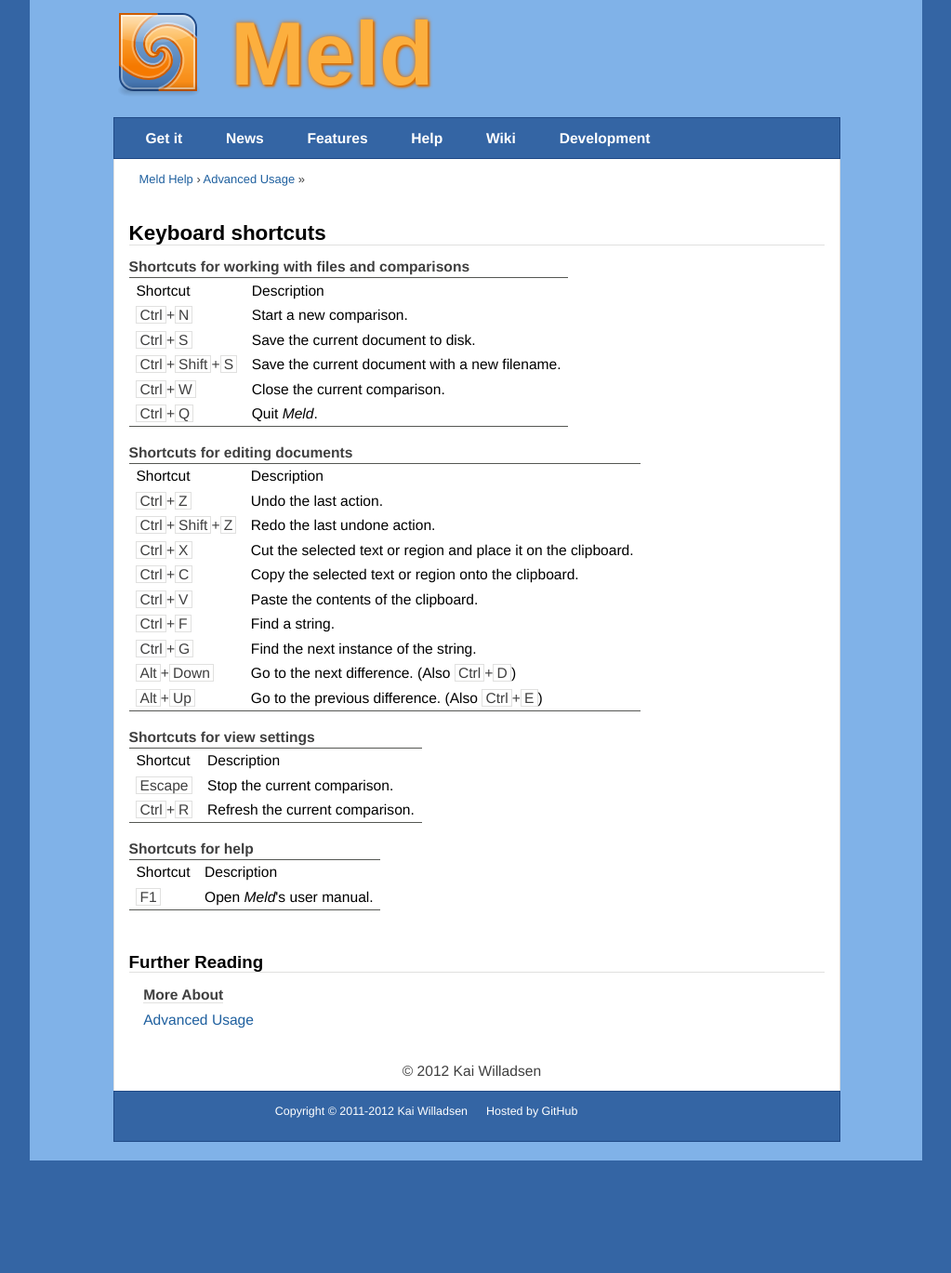
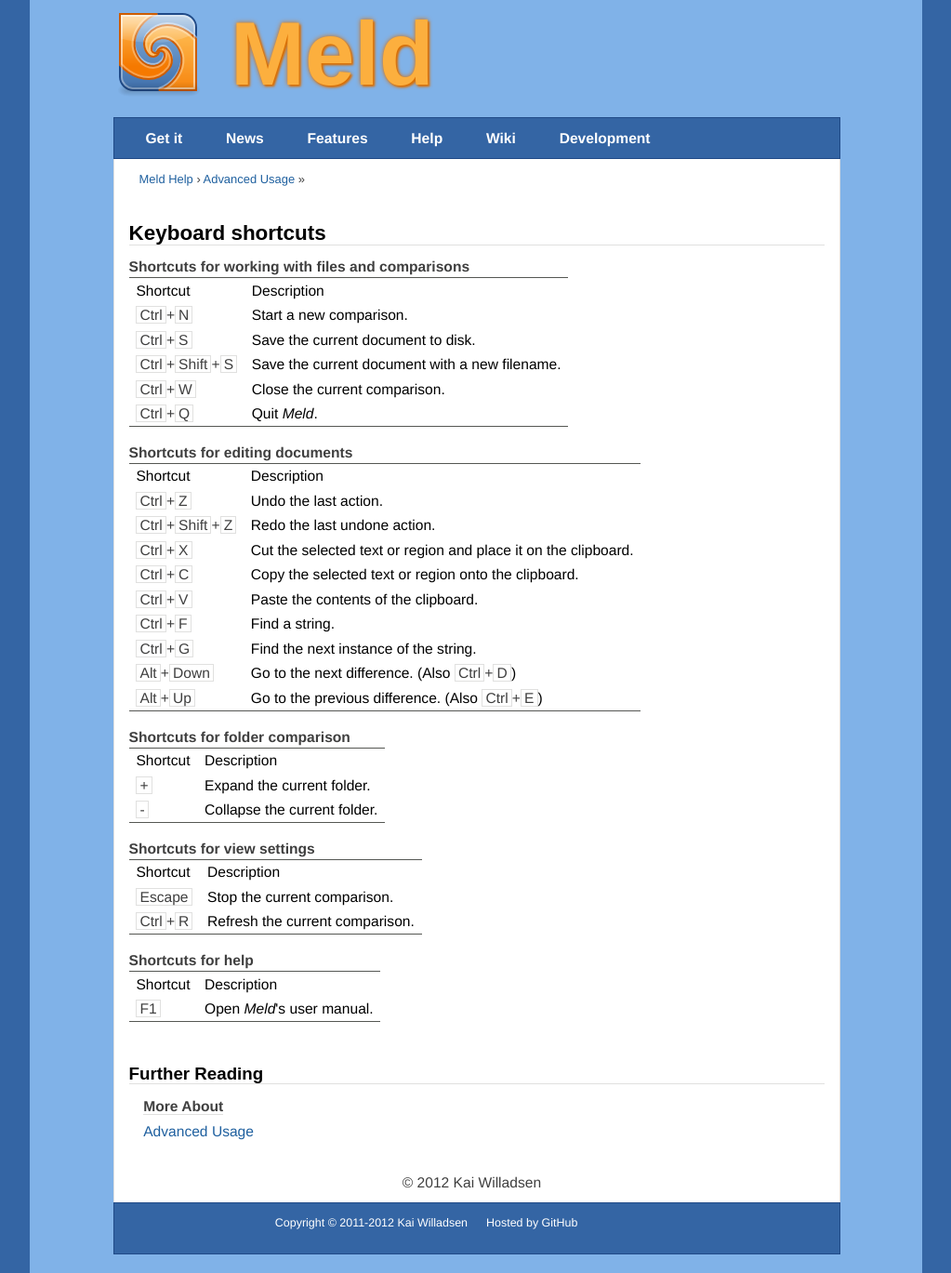
Before and after one commit to meld/meld.github.com, a Jekyll site: the page built from help/keyboard-shortcuts.html, in a window 1280 px wide. Shown: the whole page at 93% size, without its empty margins (128-1151 px from the left). Built offline with Jekyll 4.4.1, drawn with Linux system fonts in a browser that asks for light colours; nearby versions of some CDN libraries; some web fonts are replaced; before the commit the page ends 1248 px from its top, so only the background shows below that.

Commit message:
Update help from meld master

```diff
--- a/help/file-mode.html
+++ b/help/file-mode.html
@@ -68,8 +68,8 @@
 shortcut.
 </p>
 <div class="note"><div class="note-inner"><div class="note-contents"><p class="p first-child">
-    Saving only saves the <span class=" em" xmlns:e="http://projectmallard.org/experimental/">currently focussed</span> file, which is the file
-    containing the cursor. If you can't tell which file is focussed, you can
+    Saving only saves the <span class=" em" xmlns:e="http://projectmallard.org/experimental/">currently focused</span> file, which is the file
+    containing the cursor. If you can't tell which file is focused, you can
     click on the file to focus it before saving.
   </p></div></div></div>
 </div>
--- a/help/folder-mode.html
+++ b/help/folder-mode.html
@@ -179,7 +179,7 @@
 <span class=" link" xmlns:e="http://projectmallard.org/experimental/"><a href="file-filters.html#file-state-filter" title="">File differences filtering</a></span>.
 </p>
 <p class="p">
-Finally, the most recently modified file/folder has an emblem
+Finally, the most recently modified file/folder has a small star emblem
 attached to it.
 </p>
 </div>
--- a/help/keyboard-shortcuts.html
+++ b/help/keyboard-shortcuts.html
@@ -91,6 +91,25 @@
 </table>
 </div>
 <div class="table">
+<div class="title title-table">Shortcuts for folder comparison</div>
+<table class="table" style="border-top-style: solid;border-bottom-style: solid;">
+<thead><tr>
+<td><p class="p first-child">Shortcut</p></td>
+<td><p class="p first-child">Description</p></td>
+</tr></thead>
+<tbody>
+<tr>
+<td><p class="p first-child"><span class=" keyseq" xmlns:e="http://projectmallard.org/experimental/"><span class=" key">+</span></span></p></td>
+<td><p class="p first-child">Expand the current folder.</p></td>
+</tr>
+<tr>
+<td><p class="p first-child"><span class=" keyseq" xmlns:e="http://projectmallard.org/experimental/"><span class=" key">-</span></span></p></td>
+<td><p class="p first-child">Collapse the current folder.</p></td>
+</tr>
+</tbody>
+</table>
+</div>
+<div class="table">
 <div class="title title-table">Shortcuts for view settings</div>
 <table class="table" style="border-top-style: solid;border-bottom-style: solid;">
 <thead><tr>
--- a/help/vc-supported.html
+++ b/help/vc-supported.html
@@ -20,7 +20,7 @@
 </ul></div></div>
 <p class="p">
 Less common version control systems or unusual configurations may not be
-properly tested; please report any version control support bugs to <span class=" link" xmlns:e="http://projectmallard.org/experimental/"><a href="https://bugzilla.gnome.org/" title="https://bugzilla.gnome.org/">GNOME bugzilla</a></span>.
+properly tested; please report any version control support bugs to the <span class=" link" xmlns:e="http://projectmallard.org/experimental/"><a href="https://gitlab.gnome.org/GNOME/meld/issues" title="https://gitlab.gnome.org/GNOME/meld/issues">Meld issue tracker</a></span>.
 </p>
 </div>
 <div class="section autolinkssection">
```
